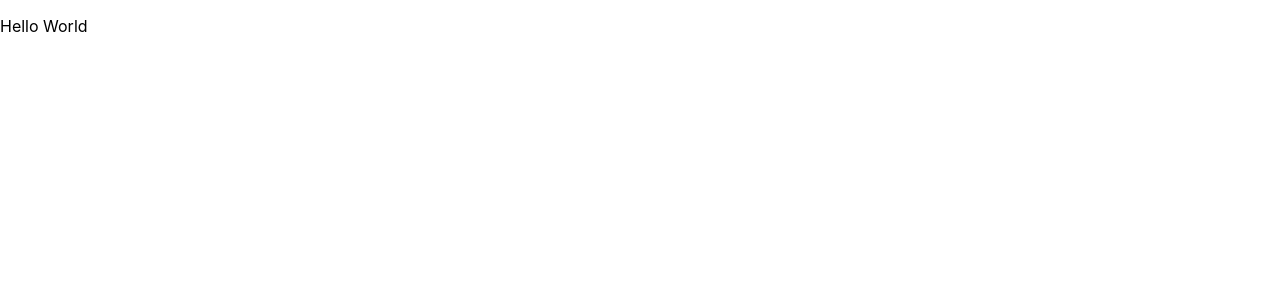
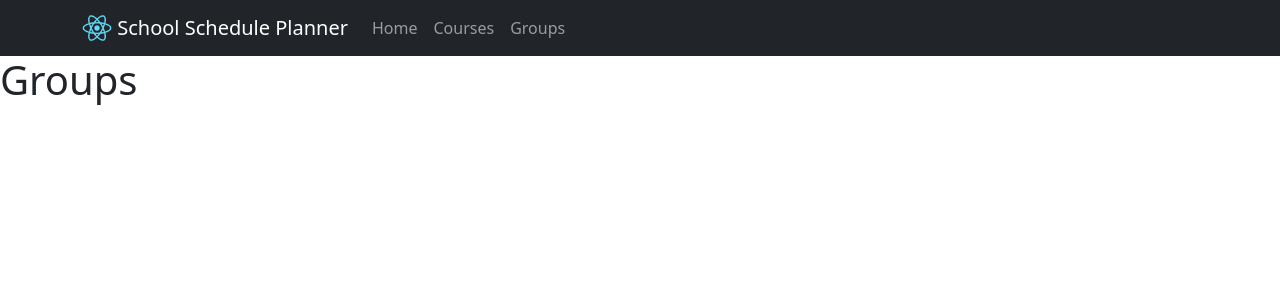
Before and after one commit to m-kmiec/school-schedule-planner, a React (Create React App) app: page /groups in a window 1280 px wide. Shown: the top 300 px of the page. Built offline with nearby package versions, Linux system fonts and the light colour scheme; the HTML template or start-up script is replaced by a standard one.

Commit message:
navbar with simple navigation

```diff
--- a/package.json
+++ b/package.json
@@ -10,8 +10,11 @@
     "@types/node": "^16.18.11",
     "@types/react": "^18.0.26",
     "@types/react-dom": "^18.0.10",
+    "bootstrap": "^5.2.3",
     "react": "^18.2.0",
+    "react-bootstrap": "^2.7.0",
     "react-dom": "^18.2.0",
+    "react-router-dom": "^6.6.1",
     "react-scripts": "5.0.1",
     "typescript": "^4.9.4",
     "web-vitals": "^2.1.4"
--- a/src/App.tsx
+++ b/src/App.tsx
@@ -1,10 +1,9 @@
+import Navigation from "./navigation/Navbar"
+import 'bootstrap/dist/css/bootstrap.min.css';
+
 function App() {
   return (
-    <div className="App">
-        <p>
-          Hello World
-        </p>
-    </div>
+    <Navigation />
   );
 }
 
--- /dev/null
+++ b/src/courses/Courses.tsx
@@ -0,0 +1,9 @@
+import React, { Component } from 'react'
+
+export default class Courses extends Component {
+  render() {
+    return (
+      <h1>Courses</h1>
+    )
+  }
+}
--- /dev/null
+++ b/src/groups/Groups.tsx
@@ -0,0 +1,9 @@
+import React, { Component } from 'react'
+
+export default class Groups extends Component {
+  render() {
+    return (
+      <h1>Groups</h1>
+    )
+  }
+}
--- /dev/null
+++ b/src/navigation/Navbar.tsx
@@ -0,0 +1,43 @@
+import { Container, Nav, Navbar } from "react-bootstrap";
+import { BrowserRouter as Router, Link, Routes, Route} from "react-router-dom";
+import Courses from "../courses/Courses";
+import Groups from "../groups/Groups";
+
+function Navigation() {
+  return (
+    <Router>
+    <div>
+    <Navbar bg="dark" variant="dark">
+        <Container>
+          <Navbar.Brand>
+          <img
+              alt="logo"
+              src="logo192.png"
+              width="30"
+              height="30"
+              className="d-inline-block align-top"
+            />{' '}
+            School Schedule Planner
+          </Navbar.Brand>
+          <Nav className="me-auto">
+            <Nav.Link as={Link} to={"/"}>Home</Nav.Link>
+            <Nav.Link as={Link} to={"/courses"}>Courses</Nav.Link>
+            <Nav.Link as={Link} to={"/groups"}>Groups</Nav.Link>
+          </Nav>
+        </Container>
+      </Navbar>
+    </div>
+    <div>
+      <Routes>
+         <Route path="/"/>
+         <Route path="/courses" element={<Courses/>}>
+         </Route>
+         <Route path="/groups" element={<Groups/>}>
+         </Route>
+      </Routes>
+    </div>
+    </Router>
+  );
+}
+
+export default Navigation;
```
Also changed, not shown: 1 other file (tests, documents, lock files or other folders).
